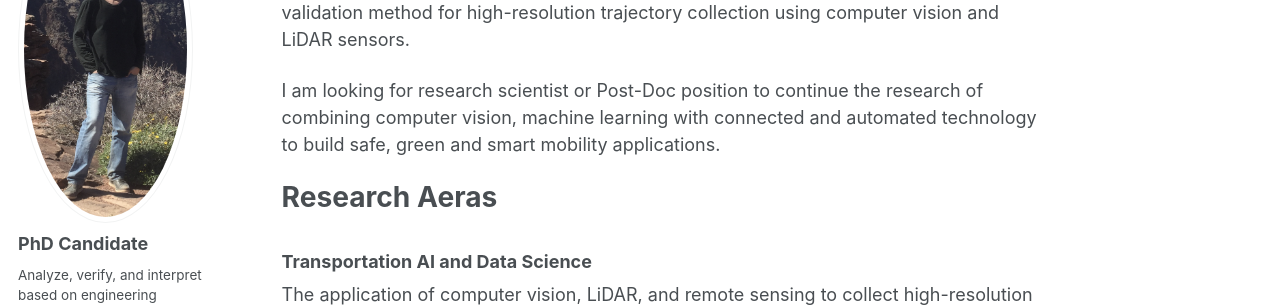
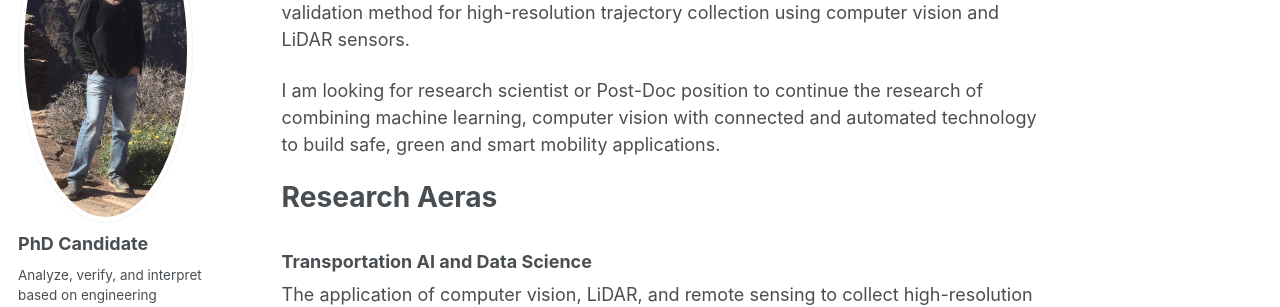
Before and after one commit to TeRyZh/Website, a Jekyll site: the page built from _pages/about.md, in a window 1280 px wide and 1031 px high. Shown: the part 242-549 px from the top of the window. Built offline with Jekyll 4.4.1, drawn with Linux system fonts in a browser that asks for light colours.

```diff
--- a/_pages/about.md
+++ b/_pages/about.md
@@ -10,7 +10,7 @@ redirect_from:
 
 I am a fifth-year Ph.D. candidate in Civil and Environmental Engineering from Rutrgers University. My main research efforts include cooperative and intelligent transportation systems. My dissertation topic is to develop a non-conventional vehicle detection and validation method for high-resolution trajectory collection using computer vision and LiDAR sensors.
 
-I am looking for research scientist or Post-Doc position to continue the research of combining computer vision, machine learning with connected and automated technology to build safe, green and smart mobility applications.
+I am looking for research scientist or Post-Doc position to continue the research of combining machine learning, computer vision with connected and automated technology to build safe, green and smart mobility applications.
 
 Research Aeras
 ======
```
